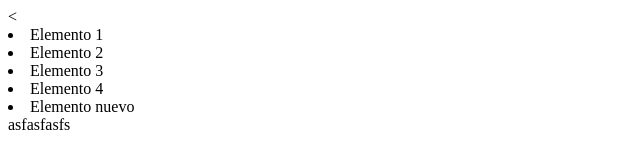
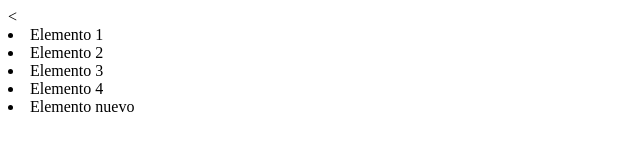
Before and after one commit to xblacklotus/LIC, a plain HTML site: page index.html in a window 1280 px wide. Shown: the full height of the page, 0-640 px from the left. Drawn offline with Linux system fonts and the light colour scheme.

Commit message:
elimine lo ultimo

```diff
--- a/index.html
+++ b/index.html
@@ -9,6 +9,5 @@
 	<li>Elemento 3</li>
 	<li>Elemento 4</li>
 	<li>Elemento nuevo</li>
-	asfasfasfs
 </body>
 </html>
```
